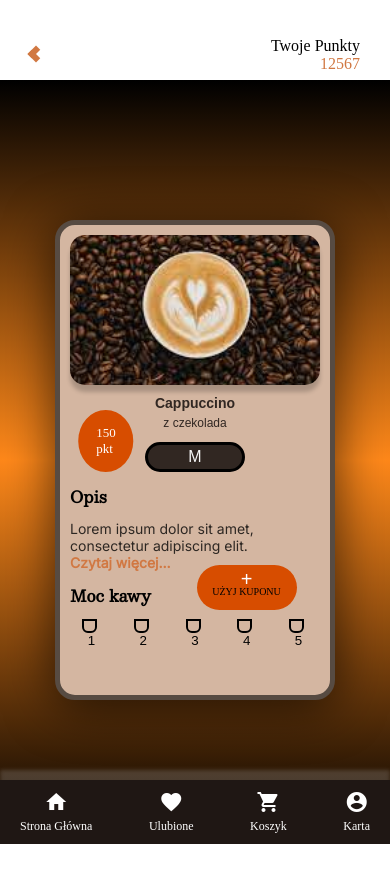
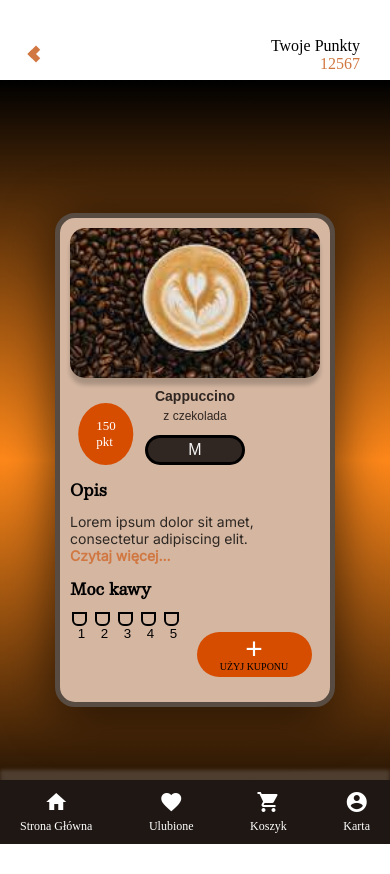
Before and after one commit to ReAnn00/Coffee_App, a plain HTML site: page index.html in a window 390 px wide. Drawn offline with nearby package versions, Linux system fonts and the light colour scheme; a web font is replaced by a local one.

Commit message:
Add files via upload

```diff
--- a/style.css
+++ b/style.css
@@ -17,8 +17,6 @@ body, html {
 .card {
   background: #d4b6a1;
   border-radius: 20px;
-  width: 300px;
-  height: 450px;
   padding: 10px;
   box-shadow: 0 6px 50px rgba(0, 0, 0, 0.671);
   position: absolute;
@@ -312,24 +310,5 @@ body, html {
     .card-content h2 {
         font-size: 14px; /* Dostosowanie rozmiaru czcionki */
     }
-
-    .card-footer .button button {
-        font-size: 20px; /* Dostosowanie rozmiaru przycisku */
-        width: 100px; /* Dostosowanie szerokości przycisku */
-    }
-
-    .button-container {
-        margin: -15px -5px 0px -5px; /* Poprawa odstępów między przyciskami */
-    }
-
-    /* Dodatkowe dostosowania dla smartfonów */
-
-    .card-footer {
-        bottom: 70px; /* Dostosowanie odległości od dołu */
-    }
-
-    .button-container button {
-        margin: 0 5px; /* Poprawa odstępów między przyciskami */
-    }
+  }
 }
-}
```
